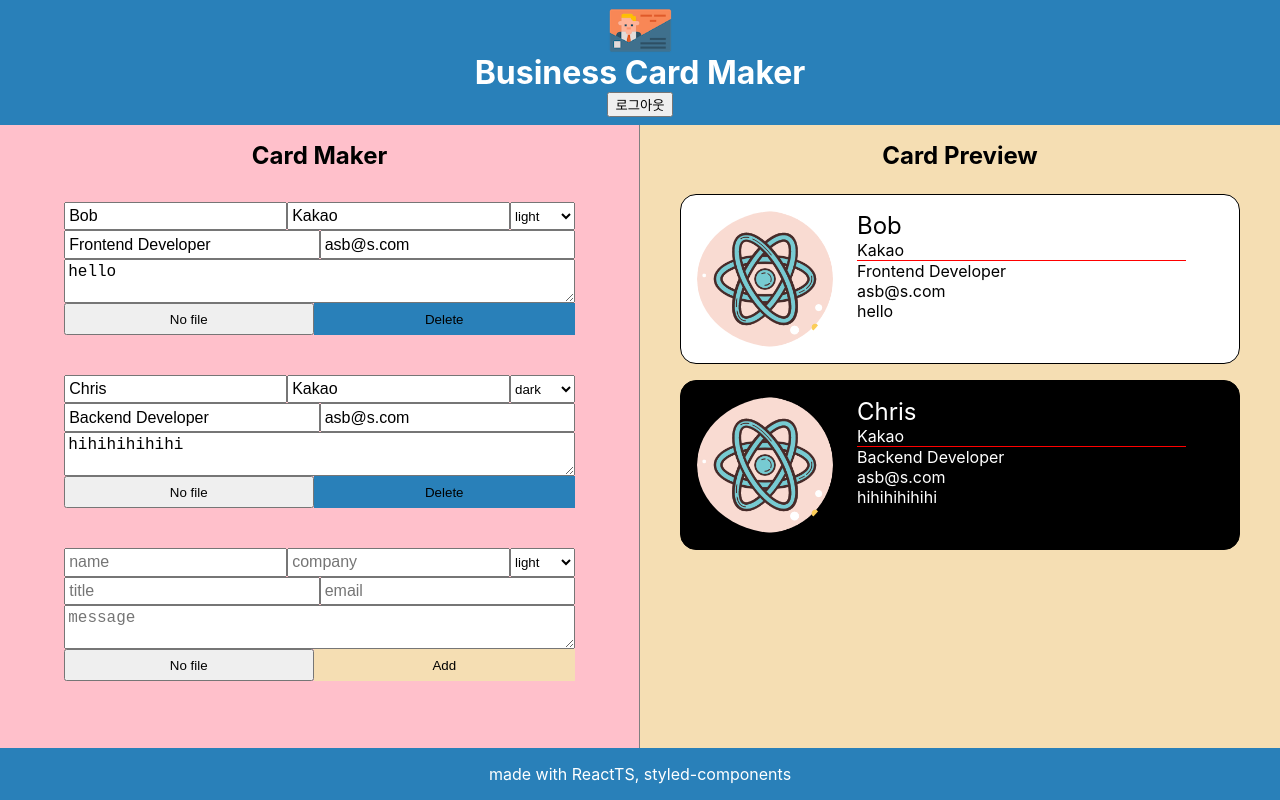
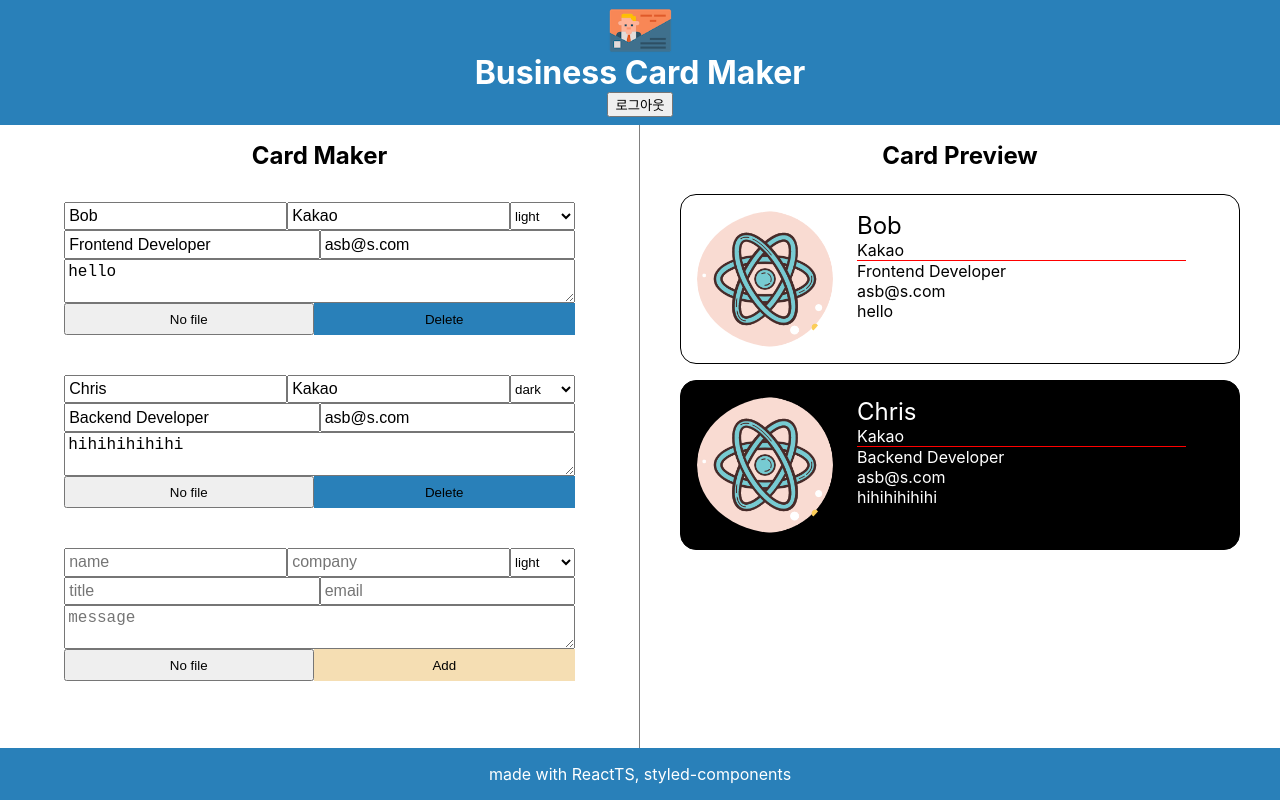
Before and after one commit to yogjin/business-card-maker, a React (Create React App) app: page /maker in a window 1280 px wide. Built offline with nearby package versions, Linux system fonts and the light colour scheme; no server answers; sample sign-in values are in the browser's storage.

Commit message:
style(App): Set background-color white

```diff
--- a/src/App.tsx
+++ b/src/App.tsx
@@ -40,6 +40,6 @@ const AppContainer = styled.div`
   display: flex;
   justify-content: center;
   height: 100vh;
-  background-color: gray;
+  background-color: white;
 `;
 export default App;
--- a/src/component/Editor/Editor.tsx
+++ b/src/component/Editor/Editor.tsx
@@ -38,7 +38,6 @@ const Editor: FC<EditorProps> = ({
 
 const Container = styled.div`
   text-align: center;
-  background-color: pink;
   flex-basis: 50%;
   border-right: 1px solid gray;
 `;
--- a/src/component/Preview/Preview.tsx
+++ b/src/component/Preview/Preview.tsx
@@ -23,7 +23,6 @@ const Preview: FC<PreviewProps> = ({ cards }) => {
 
 const Container = styled.div`
   text-align: center;
-  background-color: wheat;
   flex-basis: 50%;
 `;
 const List = styled.ul`
```
